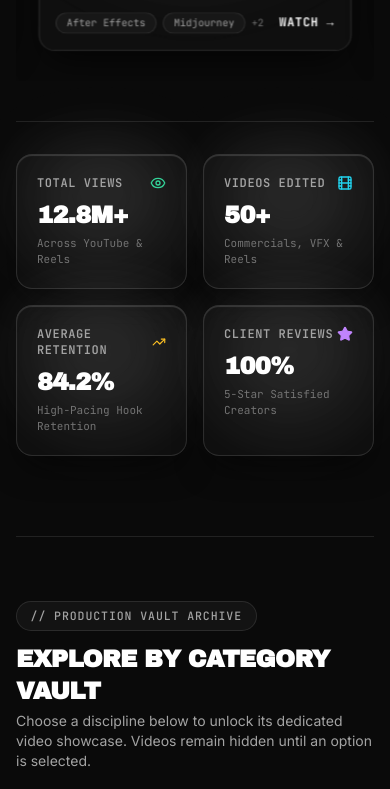
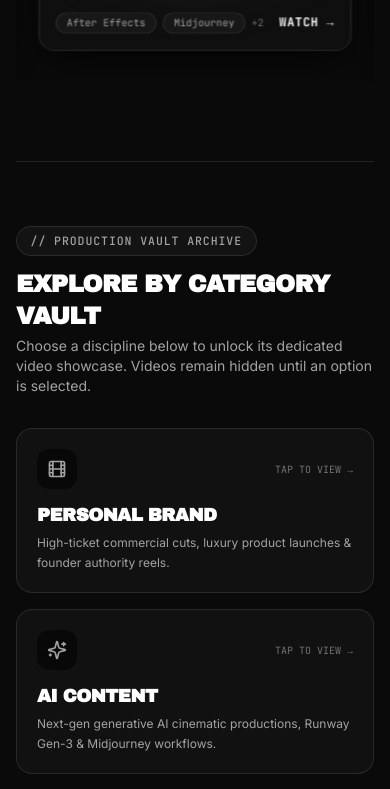
Before and after one commit to ritikakumarigupta/Piyush_Portfolio, a Next.js app: page / in a window 390 px wide. Shown: the part 5200-5989 px from the top of the page. Built offline with nearby package versions, Linux system fonts and the light colour scheme.

Commit message:
Remove metrics stats cards and Contact form section

```diff
--- a/src/app/page.tsx
+++ b/src/app/page.tsx
@@ -4,7 +4,6 @@ import { useState, useEffect } from "react";
 import Navbar from "@/components/Navbar";
 import HeroSection from "@/components/HeroSection";
 import AboutSection from "@/components/AboutSection";
-import ContactSection from "@/components/ContactSection";
 import TechStackSection from "@/components/TechStackSection";
 import RoadmapSection from "@/components/RoadmapSection";
 import ProjectsSection from "@/components/ProjectsSection";
@@ -107,10 +106,7 @@ export default function HomePage() {
         onOpenModal={(video) => setActiveModalVideo(video)}
       />
 
-      {/* 7) Form Fill Section: Start A Project (Moved to bottom above Footer) */}
-      <ContactSection />
-
-      {/* 8) Footer with Direct WhatsApp (+91 6202842908) and Email (piyushkumargupta159@gmail.com) */}
+      {/* 7) Footer with Direct WhatsApp (+91 6202842908) and Email (piyushkumargupta159@gmail.com) */}
       <Footer logoUrl={logoUrl} studioName="KARMAYOG STUDIO" />
 
       {/* 9) Floating Real-time Cinematic Bloom FX Controller */}
--- a/src/components/Footer.tsx
+++ b/src/components/Footer.tsx
@@ -18,7 +18,7 @@ export default function Footer({
   };
 
   return (
-    <footer className="relative bg-[#050508] border-t border-white/10 pt-16 pb-10 overflow-hidden text-neutral-400 font-sans">
+    <footer id="contact" className="relative bg-[#050508] border-t border-white/10 pt-16 pb-10 overflow-hidden text-neutral-400 font-sans">
       {/* Ambient background glow */}
       <div className="absolute top-0 left-1/2 -translate-x-1/2 w-[900px] h-[350px] bg-gradient-to-b from-purple-950/20 via-white/[0.02] to-transparent blur-3xl pointer-events-none -z-10" />
 
--- a/src/components/ProjectsSection.tsx
+++ b/src/components/ProjectsSection.tsx
@@ -7,9 +7,7 @@ import {
   ChevronLeft,
   ChevronRight,
   Sparkles,
-  Eye,
   Film,
-  TrendingUp,
   Star,
   CheckCircle2,
   FolderGit2
@@ -435,82 +433,7 @@ export default function ProjectsSection({ videos, onOpenModal }: ProjectsSection
         </div>
 
         {/* =================================================================== */}
-        {/* REQUIREMENT 4: "Uski niche Total View, Video Edit, Average Retention, Reviews" */}
-        {/* =================================================================== */}
-        <div className="mt-10 pt-8 border-t border-white/10">
-          <div className="grid grid-cols-2 md:grid-cols-4 gap-4 sm:gap-6">
-            {/* Stat 1: Total Views */}
-            <div className="spotlight-card rounded-2xl p-5 sm:p-6 border border-white/10 relative overflow-hidden bg-gradient-to-br from-neutral-900/60 to-black/80">
-              <div className="moving-card-aura" />
-              <div className="flex items-center justify-between mb-2">
-                <span className="text-xs font-mono text-neutral-400 uppercase tracking-wider font-semibold">
-                  Total Views
-                </span>
-                <Eye className="w-4 h-4 text-emerald-400" />
-              </div>
-              <div className="font-archivo text-2xl sm:text-3xl font-black text-white tracking-tight">
-                12.8M+
-              </div>
-              <span className="text-[11px] font-mono text-neutral-500 mt-1 block">
-                Across YouTube &amp; Reels
-              </span>
-            </div>
-
-            {/* Stat 2: Videos Edited */}
-            <div className="spotlight-card rounded-2xl p-5 sm:p-6 border border-white/10 relative overflow-hidden bg-gradient-to-br from-neutral-900/60 to-black/80">
-              <div className="moving-card-aura" />
-              <div className="flex items-center justify-between mb-2">
-                <span className="text-xs font-mono text-neutral-400 uppercase tracking-wider font-semibold">
-                  Videos Edited
-                </span>
-                <Film className="w-4 h-4 text-cyan-400" />
-              </div>
-              <div className="font-archivo text-2xl sm:text-3xl font-black text-white tracking-tight">
-                50+
-              </div>
-              <span className="text-[11px] font-mono text-neutral-500 mt-1 block">
-                Commercials, VFX &amp; Reels
-              </span>
-            </div>
-
-            {/* Stat 3: Average Retention */}
-            <div className="spotlight-card rounded-2xl p-5 sm:p-6 border border-white/10 relative overflow-hidden bg-gradient-to-br from-neutral-900/60 to-black/80">
-              <div className="moving-card-aura" />
-              <div className="flex items-center justify-between mb-2">
-                <span className="text-xs font-mono text-neutral-400 uppercase tracking-wider font-semibold">
-                  Average Retention
-                </span>
-                <TrendingUp className="w-4 h-4 text-amber-400" />
-              </div>
-              <div className="font-archivo text-2xl sm:text-3xl font-black text-white tracking-tight">
-                84.2%
-              </div>
-              <span className="text-[11px] font-mono text-neutral-500 mt-1 block">
-                High-Pacing Hook Retention
-              </span>
-            </div>
-
-            {/* Stat 4: Client Reviews */}
-            <div className="spotlight-card rounded-2xl p-5 sm:p-6 border border-white/10 relative overflow-hidden bg-gradient-to-br from-neutral-900/60 to-black/80">
-              <div className="moving-card-aura" />
-              <div className="flex items-center justify-between mb-2">
-                <span className="text-xs font-mono text-neutral-400 uppercase tracking-wider font-semibold">
-                  Client Reviews
-                </span>
-                <Star className="w-4 h-4 text-purple-400 fill-purple-400" />
-              </div>
-              <div className="font-archivo text-2xl sm:text-3xl font-black text-white tracking-tight">
-                100%
-              </div>
-              <span className="text-[11px] font-mono text-neutral-500 mt-1 block">
-                5-Star Satisfied Creators
-              </span>
-            </div>
-          </div>
-        </div>
-
-        {/* =================================================================== */}
-        {/* REQUIREMENT 5: "Add Section by video and integrate it. Don't show it, give me option that i will select it then show video. Matlab ki option rahega jaise: Personal brand, AI Content, VFX, or Upcoming project ka section hona chaiye. Video show nahi hona chaiye jab hum click karege us option pe to uska sara video aana chaiye, har ek video ko alag alag fix karna." */}
+        {/* REQUIREMENT 5: Vault Archive */}
         {/* =================================================================== */}
         <div className="mt-20 pt-16 border-t border-white/10">
           <div className="mb-8">
```
